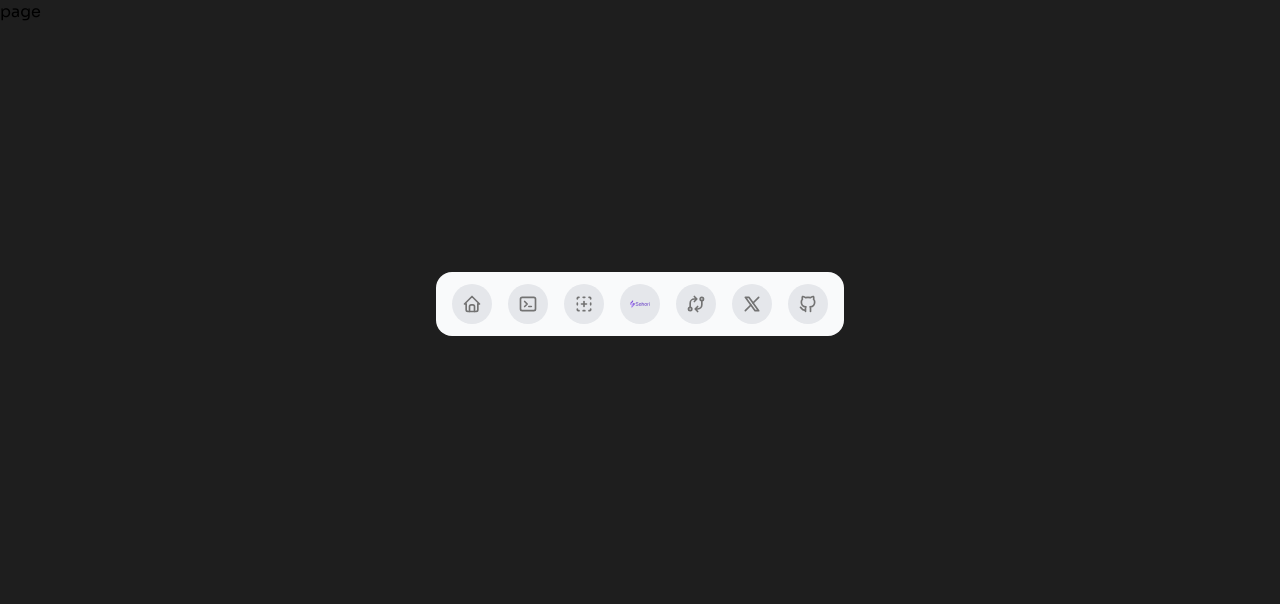
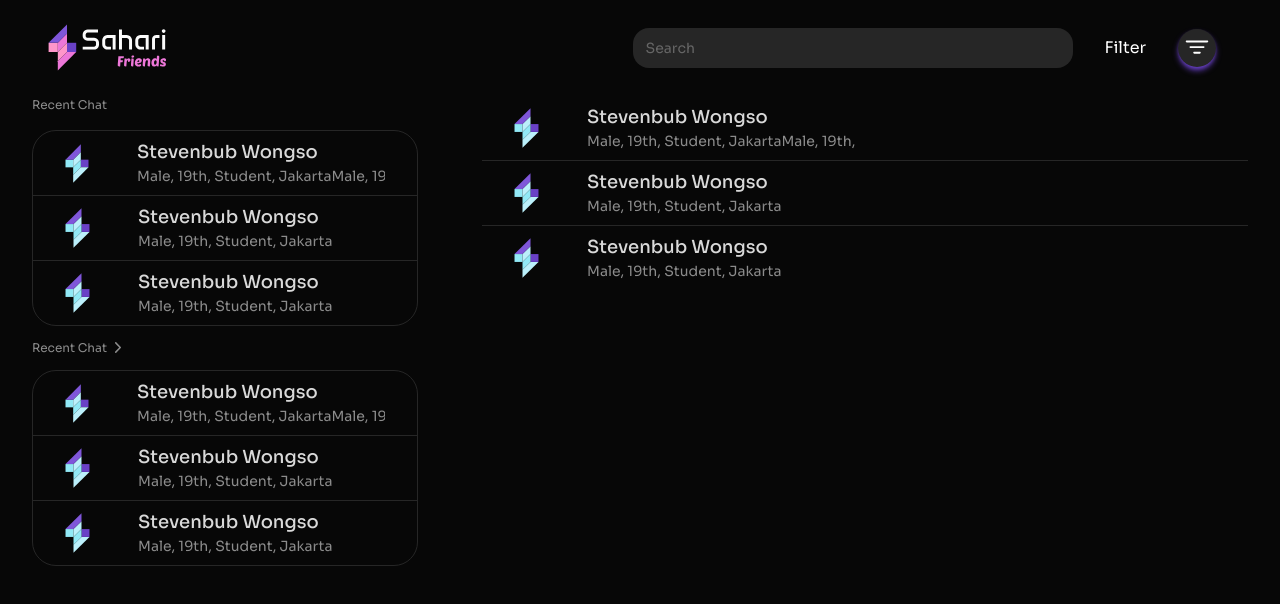
Before and after one commit to PamanAleph/app-sahari, a Next.js app: page /friends in a window 1280 px wide. Shown: the top 604 px of the page. Built offline with nearby package versions, Linux system fonts and the light colour scheme.

Commit message:
"Refactor layout and page components, update styles and data"

```diff
--- a/src/app/friends/layout.tsx
+++ b/src/app/friends/layout.tsx
@@ -1,87 +1,10 @@
-import { FloatingDock } from "@/components/ui/floating-dock";
-import React from "react";
-import {
-  IconBrandGithub,
-  IconBrandX,
-  IconExchange,
-  IconHome,
-  IconNewSection,
-  IconTerminal2,
-} from "@tabler/icons-react";
-import Image from "next/image";
-import SahariLogo from "@/assets/logo/sahari.svg"
+import NavbarFriends from "@/components/friends/NavbarFriends";
 
-export default function layout({
-    children
-}: {children : React.ReactNode}) {
-
-    const links = [
-        {
-          title: "Home",
-          icon: (
-            <IconHome className="h-full w-full text-neutral-500 dark:text-neutral-300" />
-          ),
-          href: "#",
-        },
-
-        {
-          title: "Products",
-          icon: (
-            <IconTerminal2 className="h-full w-full text-neutral-500 dark:text-neutral-300" />
-          ),
-          href: "#",
-        },
-        {
-          title: "Components",
-          icon: (
-            <IconNewSection className="h-full w-full text-neutral-500 dark:text-neutral-300" />
-          ),
-          href: "#",
-        },
-        {
-          title: "Aceternity UI",
-          icon: (
-            <Image
-              src= {SahariLogo}
-              width={20}
-              height={20}
-              alt="Aceternity Logo"
-            />
-          ),
-          href: "#",
-        },
-        {
-          title: "Changelog",
-          icon: (
-            <IconExchange className="h-full w-full text-neutral-500 dark:text-neutral-300" />
-          ),
-          href: "#",
-        },
-
-        {
-          title: "Twitter",
-          icon: (
-            <IconBrandX className="h-full w-full text-neutral-500 dark:text-neutral-300" />
-          ),
-          href: "#",
-        },
-        {
-          title: "GitHub",
-          icon: (
-            <IconBrandGithub className="h-full w-full text-neutral-500 dark:text-neutral-300" />
-          ),
-          href: "#",
-        },
-      ];
+export default function layout({ children }: { children: React.ReactNode }) {
   return (
     <div className="scroll-smooth">
-        {children}
-        <div className="flex items-center justify-center h-[35rem] w-full">
-      <FloatingDock
-        mobileClassName="translate-y-20"
-        items={links}
-      />
+      <NavbarFriends/>
+      {children}
     </div>
-    </div>
-  )
+  );
 }
--- a/src/app/friends/page.tsx
+++ b/src/app/friends/page.tsx
@@ -1,7 +1,57 @@
-import React from 'react'
+import Account from "@/components/friends/Account";
+import React from "react";
+import { account } from "@/lib/data";
+import Image from "next/image";
+import SahariUniverse from "@/assets/icon/sahari_universe.svg";
 
 export default function page() {
   return (
-    <div>page</div>
-  )
+    <section className="flex gap-16 container">
+      {/* list akun  */}
+      <div className="w-1/3 flex flex-col gap-4">
+        <h4 className="text-[#8C8C8C] text-[12px]">Recent Chat</h4>
+        <div className=" border border-[#262626] rounded-3xl">
+          {account.map((item) => (
+            <Account
+              key={item.name}
+              name={item.name}
+              description={item.description}
+              image={item.image}
+            />
+          ))}
+        </div>
+        <div className="flex items-center space-x-2">
+  <h4 className="text-[#8C8C8C] text-[12px] leading-none">Recent Chat</h4>
+  <Image
+    src={SahariUniverse}
+    alt="Sahari Universe"
+    width={7}
+    height={7}
+  />
+</div>
+
+        <div className=" border border-[#262626] rounded-3xl">
+          {account.map((item) => (
+            <Account
+              key={item.name}
+              name={item.name}
+              description={item.description}
+              image={item.image}
+            />
+          ))}
+        </div>
+      </div>
+      {/* deskrispsi */}
+      <div className="w-2/3">
+        {account.map((item) => (
+          <Account
+            key={item.name}
+            name={item.name}
+            description={item.description}
+            image={item.image}
+          />
+        ))}
+      </div>
+    </section>
+  );
 }
--- a/src/app/layout.tsx
+++ b/src/app/layout.tsx
@@ -72,7 +72,7 @@ export default function RootLayout({
   return (
     <html lang="en">
       <body
-        className={`${geistSans.variable} ${geistMono.variable} ${sora.variable} font-sora antialiased bg-[#1E1E1E]`}
+        className={`${geistSans.variable} ${geistMono.variable} ${sora.variable} font-sora antialiased bg-[#070707]`}
       >
         {" "}
         {children}
--- /dev/null
+++ b/src/components/friends/Account.tsx
@@ -0,0 +1,20 @@
+import Image from "next/image";
+import React from "react";
+
+interface AccountProps {
+  name: string;
+  description: string;
+  image: string;
+}
+
+export default function Account({ name, description, image }: AccountProps) {
+  return (
+    <section className="px-8 py-2 flex items-center text-white border-b border-[#262626] last:border-0">
+      <Image src={image} alt={name} width={25} height={25} />
+      <div className="ml-12 truncate max-w-[17rem]">
+        <h3 className="text-[#D9D9D9] text-[18px] font-[500]">{name}</h3>
+        <p className="text-[#8C8C8C] text-[14px] font-[400]">{description}</p>
+      </div>
+    </section>
+  );
+}
--- /dev/null
+++ b/src/components/friends/Description.tsx
@@ -0,0 +1,7 @@
+import React from 'react'
+
+export default function Description() {
+  return (
+    <div>Description</div>
+  )
+}
--- /dev/null
+++ b/src/components/friends/NavbarFriends.tsx
@@ -0,0 +1,44 @@
+import Image from "next/image";
+import React from "react";
+import SahariFriends from "@/assets/logo/logo_white_friends.svg";
+import { Input } from "../ui/input";
+import FilterIcon from "@/assets/icon/filter.svg";
+
+export default function NavbarFriends() {
+  return (
+    <header className="p-4 dark:bg-gray-100 dark:text-gray-800 z-50 relative">
+      <div className="container flex justify-between h-16 mx-auto">
+        <Image src={SahariFriends} alt="Sahari" width={120} height={40} />
+        <div className="items-center space-x-8 hidden lg:flex px-4 py-2">
+          <Input type="text" placeholder="Search" className="text-[#666666] w-[440px] bg-[#262626] border-transparent rounded-2xl" />
+          <p className="text-white">Filter</p>
+          <div className="bg-[#262626] flex items-center justify-center rounded-full p-1 shadow-md shadow-[#6941C6]">
+            <Image
+              src={FilterIcon}
+              alt="avatar"
+              width={30}
+              height={30}
+            />
+          </div>
+        </div>
+
+        <button className="p-4 lg:hidden">
+          <svg
+            xmlns="http://www.w3.org/2000/svg"
+            fill="none"
+            viewBox="0 0 24 24"
+            stroke="currentColor"
+            className="w-6 h-6 dark:text-gray-800"
+          >
+            <path
+              strokeLinecap="round"
+              strokeLinejoin="round"
+              strokeWidth="2"
+              d="M4 6h16M4 12h16M4 18h16"
+            ></path>
+          </svg>
+        </button>
+      </div>
+    </header>
+  );
+}
--- a/src/components/ui/card-hover-effect.tsx
+++ b/src/components/ui/card-hover-effect.tsx
@@ -33,9 +33,9 @@ export const HoverEffect = ({
           <AnimatePresence>
             {hoveredIndex === idx && (
               <motion.span
-                className="absolute inset-0 h-full w-full bg-neutral-200 dark:bg-slate-800/[0.8] block rounded-3xl"
+                className="absolute inset-0 h-full w-full bg-[#7F56D9] dark:bg-slate-800/[0.8] block rounded-3xl"
                 layoutId="hoverBackground"
-                initial={{ opacity: 0 }}
+                initial={{ opacity: 0, filter:"blur(10px)" }}
                 animate={{ opacity: 1, transition: { duration: 0.15 } }}
                 exit={{
                   opacity: 0,
--- /dev/null
+++ b/src/components/ui/input.tsx
@@ -0,0 +1,25 @@
+import * as React from "react"
+
+import { cn } from "@/lib/utils"
+
+export interface InputProps
+  extends React.InputHTMLAttributes<HTMLInputElement> {}
+
+const Input = React.forwardRef<HTMLInputElement, InputProps>(
+  ({ className, type, ...props }, ref) => {
+    return (
+      <input
+        type={type}
+        className={cn(
+          "flex h-10 w-full rounded-md border border-input bg-background px-3 py-2 text-sm ring-offset-background file:border-0 file:bg-transparent file:text-sm file:font-medium file:text-foreground placeholder:text-muted-foreground focus-visible:outline-none focus-visible:ring-2 focus-visible:ring-ring focus-visible:ring-offset-2 disabled:cursor-not-allowed disabled:opacity-50",
+          className
+        )}
+        ref={ref}
+        {...props}
+      />
+    )
+  }
+)
+Input.displayName = "Input"
+
+export { Input }
--- a/src/lib/data.ts
+++ b/src/lib/data.ts
@@ -1,7 +1,7 @@
-import Friends from "@/assets/logo/friends.svg"
-import Memory from "@/assets/logo/memory.svg"
-import IconFriends from "@/assets/logo/icon_friends.svg"
-import IconMemory from "@/assets/logo/icon_memory.svg"
+import Friends from "@/assets/logo/friends.svg";
+import Memory from "@/assets/logo/memory.svg";
+import IconFriends from "@/assets/logo/icon_friends.svg";
+import IconMemory from "@/assets/logo/icon_memory.svg";
 
 export const projects = [
   {
@@ -21,3 +21,21 @@ export const projects = [
     icon: IconMemory,
   },
 ];
+
+export const account = [
+  {
+    image: IconMemory,
+    name: "Stevenbub Wongso",
+    description: "Male, 19th, Student, JakartaMale, 19th, Student, JakartaMale, 19th, Student, JakartaMale, 19th, Student, Jakarta",
+  },
+  {
+    image: IconMemory,
+    name: "Stevenbub Wongso",
+    description: "Male, 19th, Student, Jakarta",
+  },
+  {
+    image: IconMemory,
+    name: "Stevenbub Wongso",
+    description: "Male, 19th, Student, Jakarta",
+  },
+];
```
Also changed, not shown: src/assets/icon/filter.svg (added), src/assets/icon/sahari_universe.svg (added).
